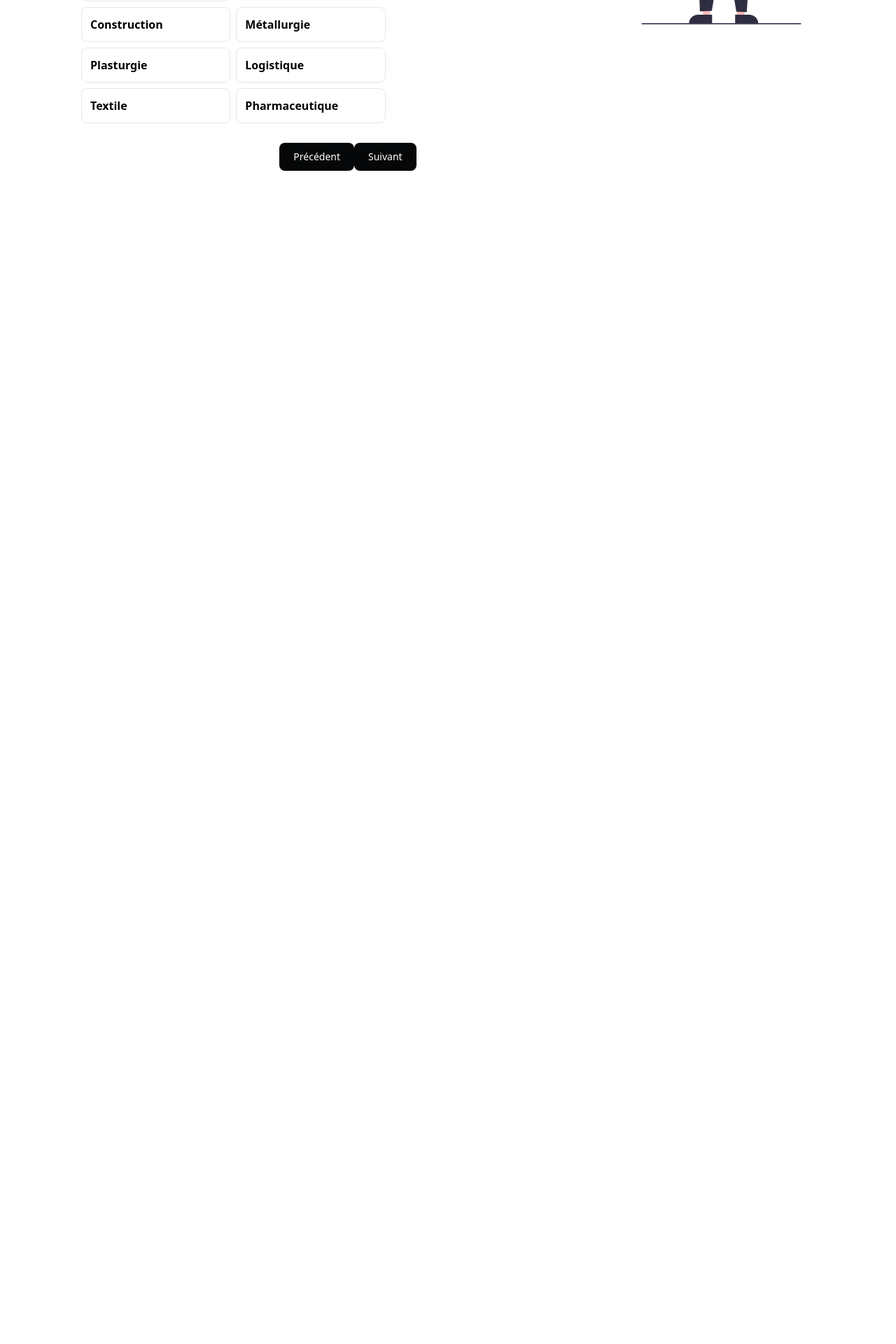
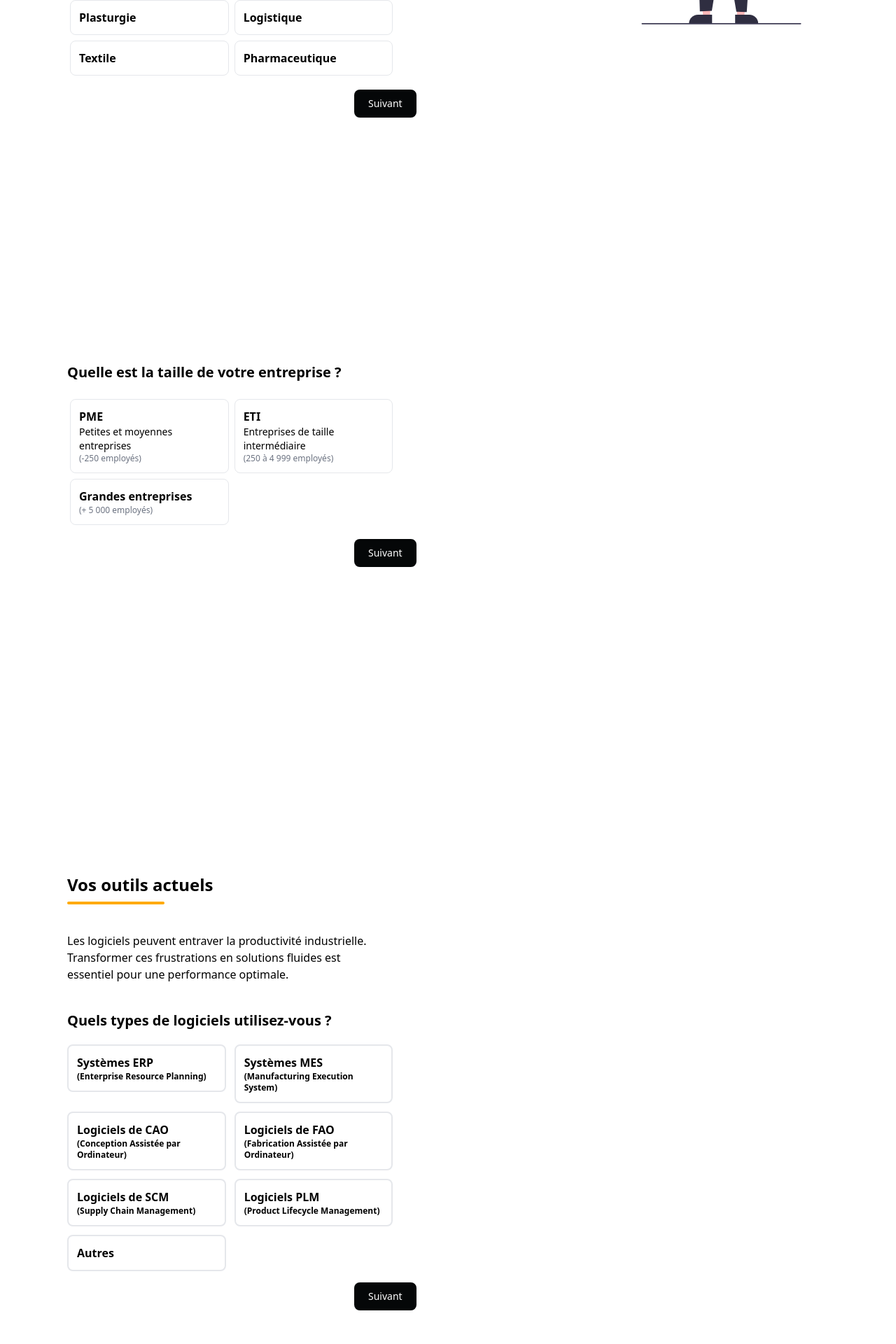
Before and after one commit to Dheliosis/TalkMe, a Nuxt app in the folder app/: page / in a window 1280 px wide. Shown: the part 520-2440 px from the top of the page at 70% size. Before the commit the page ends 880 px from the top, so only its background shows below. Built offline with nearby package versions, Linux system fonts and the light colour scheme.

Commit message:
fourth question

```diff
--- a/app/app.vue
+++ b/app/app.vue
@@ -102,44 +102,128 @@ const radioInputsEntrepriseSize = [
     chiffre: "(+ 5 000 employés)"
   },
 ]
+
+const inputsPb = [
+  {
+    title: 'Manque de fonctionnalités'
+  }, {
+    title: 'Complexité d\'utilisation'
+  }, {
+    title: 'Problèmes de performance'
+  }, {
+    title: 'Conformité et Sécurité'
+  }, {
+    title: 'Support et service client'
+  }, {
+    title: 'Manque de personnalisation'
+  }, {
+    title: 'Accessibilité'
+  }, {
+    title: 'Incohérence des données'
+  }, {
+    title: 'Autres'
+  },
+]
+
+const inputsProcess = [
+  {
+    title: 'Gestion des stocks'
+  }, {
+    title: 'Planification de la production'
+  }, {
+    title: 'Contrôle qualité'
+  }, {
+    title: 'Gestion des commandes'
+  }, {
+    title: 'Maintenance préventive'
+  }, {
+    title: 'Rapports et analyses'
+  }, {
+    title: 'Gestion HR'
+  }, {
+    title: 'Suivi des expéditions'
+  }, {
+    title: 'Gestion des fournisseurs'
+  }, {
+    title: 'Sécurité et conformité'
+  }, {
+    title: 'Autres'
+  }
+]
+
+const inputsFonction = [
+  {
+    title: 'Tableaux de bord intuitifs'
+  }, {
+    title: 'Gestion des rémunérations'
+  }, {
+    title: 'Gestion des absences'
+  }, {
+    title: 'Gestion des congés'
+  }, {
+    title: 'Autres'
+  },
+]
+
+const inputsIso = [
+  {
+    title: 'ISO 1401'
+  }, {
+    title: 'ISO 9001'
+  }, {
+    title: 'Autres'
+  }, {
+    title: 'Non / Je ne sais pas'
+  },
+]
+
 </script>
 
 <template>
-  <Header progress1="10" progress2="100" progress3="89" :full="false"></Header>
-  <div class="mx-24 my-10 ">
+  <div class="mx-24 my-10 font-Poppins">
     <div class="flex w-full">
 
       <div class="w-1/2 h-screen scroll-smooth">
-        <Tabs :steps="['profile', 'dashboard', 'settings']">
-          <div class="hidden p-4 rounded-lg" id="profile" role="tabpanel" aria-labelledby="profile-tab">
+        <section id="entrepriseType">
           <div class="w-max mb-7">
             <h1 class="text-2xl font-semibold">Informations de votre entreprise</h1>
             <div class="w-1/3 h-1 bg-primary-500 rounded mt-2"></div>
           </div>
           <p class="w-5/6">
-              Personnalisez votre module industriel en toute simplicité avec notre formulaire dédié. Nous vous
-              accompagnons
+            Personnalisez votre module industriel en toute simplicité avec notre formulaire dédié. Nous vous accompagnons
             pas
             à
             pas pour une solution sur mesure, adaptée à vos besoins.
           </p>
 
           <div class="mt-7">
-              <h2 class="text-xl font-semibold">Quels type d'entreprise êtes-vous ? (secteur d'activité)</h2>
+            <h2 class="text-xl font-semibold">Quels type d'entreprise êtes-vous&nbsp;? (secteur d'activité)</h2>
             <div class="mt-5">
               <RadioCardList :inputs="inputsEntrepriseType" />
             </div>
+            <div class="h-max flex mt-4 justify-end w-11/12">
+              <a href="#entrepriseSize">
+                <Button action="Suivant" />
+              </a>
             </div>
           </div>
-          <div class="hidden p-4 rounded-lg" id="dashboard" role="tabpanel" aria-labelledby="dashboard-tab">
+
+        </section>
+        <section id="entrepriseSize" class="mt-24 h-screen flex items-center w-full">
           <div class="w-full">
-              <h2 class="text-xl font-semibold">Quelle est la taille de votre entreprise ?</h2>
+            <h2 class="text-xl font-semibold">Quelle est la taille de votre entreprise&nbsp;?</h2>
             <div class="mt-5">
               <RadioCardList :inputs="radioInputsEntrepriseSize" />
             </div>
+            <div class="h-max flex mt-4 justify-end w-11/12">
+              <a href="#tools">
+                <Button action="Suivant" />
+              </a>
             </div>
+
           </div>
-          <div class="hidden p-4 rounded-lg" id="settings" role="tabpanel" aria-labelledby="settings-tab">
+        </section>
+        <section id="tools" class="mt-24 h-screen flex items-center">
           <div>
             <div class="w-max mb-10">
               <h1 class="text-2xl font-semibold">Vos outils actuels</h1>
@@ -152,14 +236,76 @@ const radioInputsEntrepriseSize = [
             </p>
 
             <div class="mt-10">
-                <h2 class="text-xl font-semibold">Quels types de logiciels utilisez-vous ?</h2>
+              <h2 class="text-xl font-semibold">Quels types de logiciels utilisez-vous&nbsp;?</h2>
               <div class="mt-5">
                 <CheckBoxCardList :inputs="inputsLogicielType" />
               </div>
+              <div class="h-max flex mt-4 justify-end w-11/12">
+                <a href="#problems">
+                  <Button action="Suivant" />
+                </a>
               </div>
             </div>
           </div>
-        </Tabs>
+        </section>
+        <section id="problems" class="mt-24 h-screen flex items-center">
+          <div class="">
+            <h2 class="text-xl font-semibold">Quelles difficultés rencontrez-vous en utilisant vos logiciels
+              actuels&nbsp;?
+            </h2>
+            <div class="mt-5">
+              <CheckBoxCardList :inputs="inputsPb" />
+            </div>
+            <div class="h-max flex mt-4 justify-end w-11/12">
+              <a href="#process">
+                <Button action="Suivant" />
+              </a>
+            </div>
+          </div>
+        </section>
+        <section id="process" class="mt-24 h-screen flex items-center">
+          <div class="">
+            <h2 class="text-xl font-semibold">Quel processus souhaitez vous optimiser dans votre entreprise&nbsp;?
+            </h2>
+            <div class="mt-5">
+              <CheckBoxCardList :inputs="inputsProcess" />
+            </div>
+            <div class="h-max flex mt-4 justify-end w-11/12">
+              <a href="#function">
+                <Button action="Suivant" />
+              </a>
+            </div>
+          </div>
+        </section>
+        <section id="function" class="mt-24 h-screen flex items-center">
+          <div class="">
+            <h2 class="text-xl font-semibold">Quelles fonctionnalités souhaitez-vous améliorer/implémenter dans vos
+              outils&nbsp;?
+            </h2>
+            <div class="mt-5">
+              <CheckBoxCardList :inputs="inputsFonction" />
+            </div>
+            <div class="h-max flex mt-4 justify-end w-11/12">
+              <a href="#iso">
+                <Button action="Suivant" />
+              </a>
+            </div>
+          </div>
+        </section>
+        <section id="iso" class="mt-24 h-screen flex items-center">
+          <div class="">
+            <h2 class="text-xl font-semibold">Respectez-vous des normes ISO&nbsp;?
+            </h2>
+            <div class="mt-5">
+              <CheckBoxCardList :inputs="inputsIso" />
+            </div>
+            <div class="h-max flex mt-4 justify-end w-11/12">
+              <a href="">
+                <Button action="Finir ma configuration" />
+              </a>
+            </div>
+          </div>
+        </section>
       </div>
 
       <div class="w-1/2 flex items-center justify-center fixed right-0 top-20">
```
Lines whose indentation alone changed are shown as unchanged.
